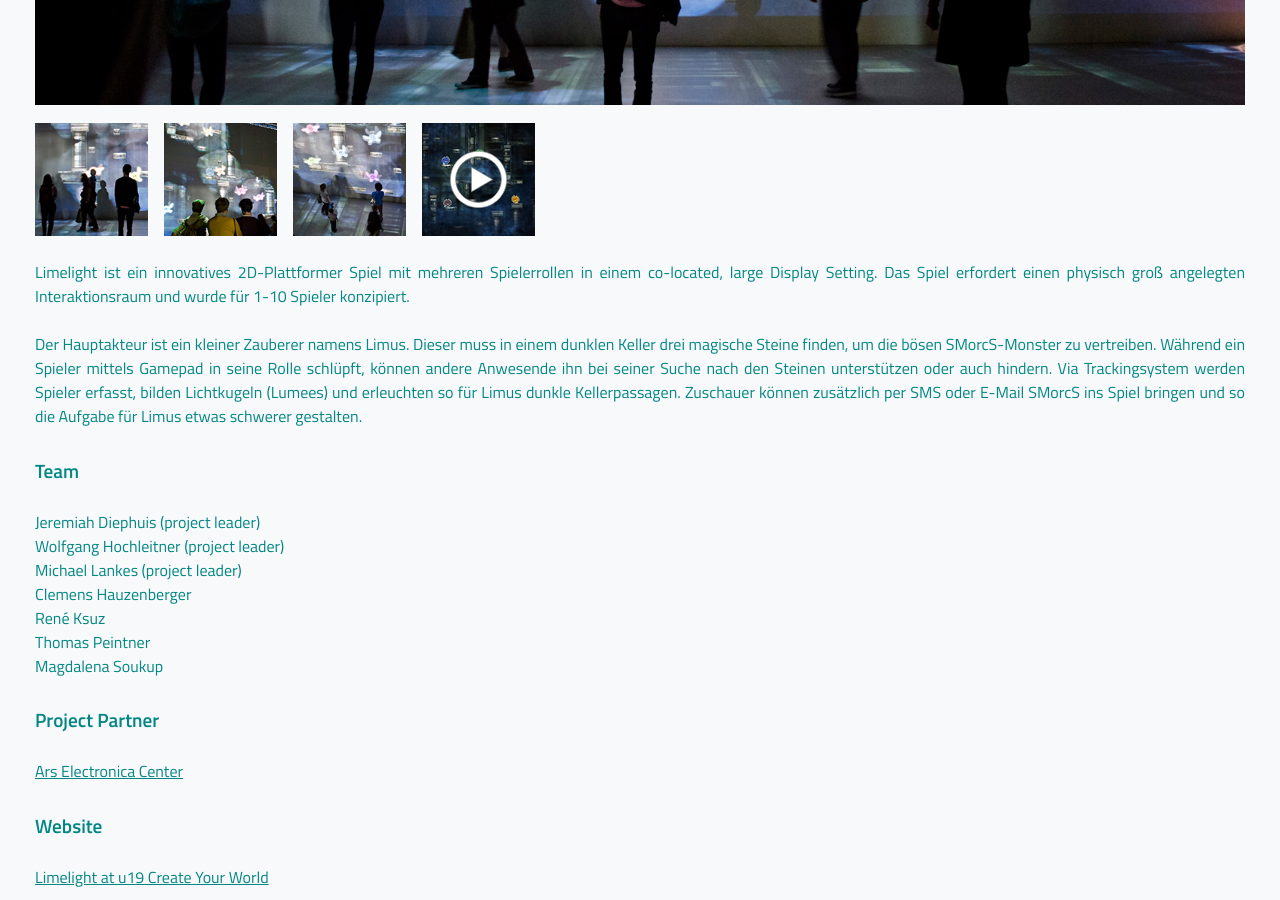
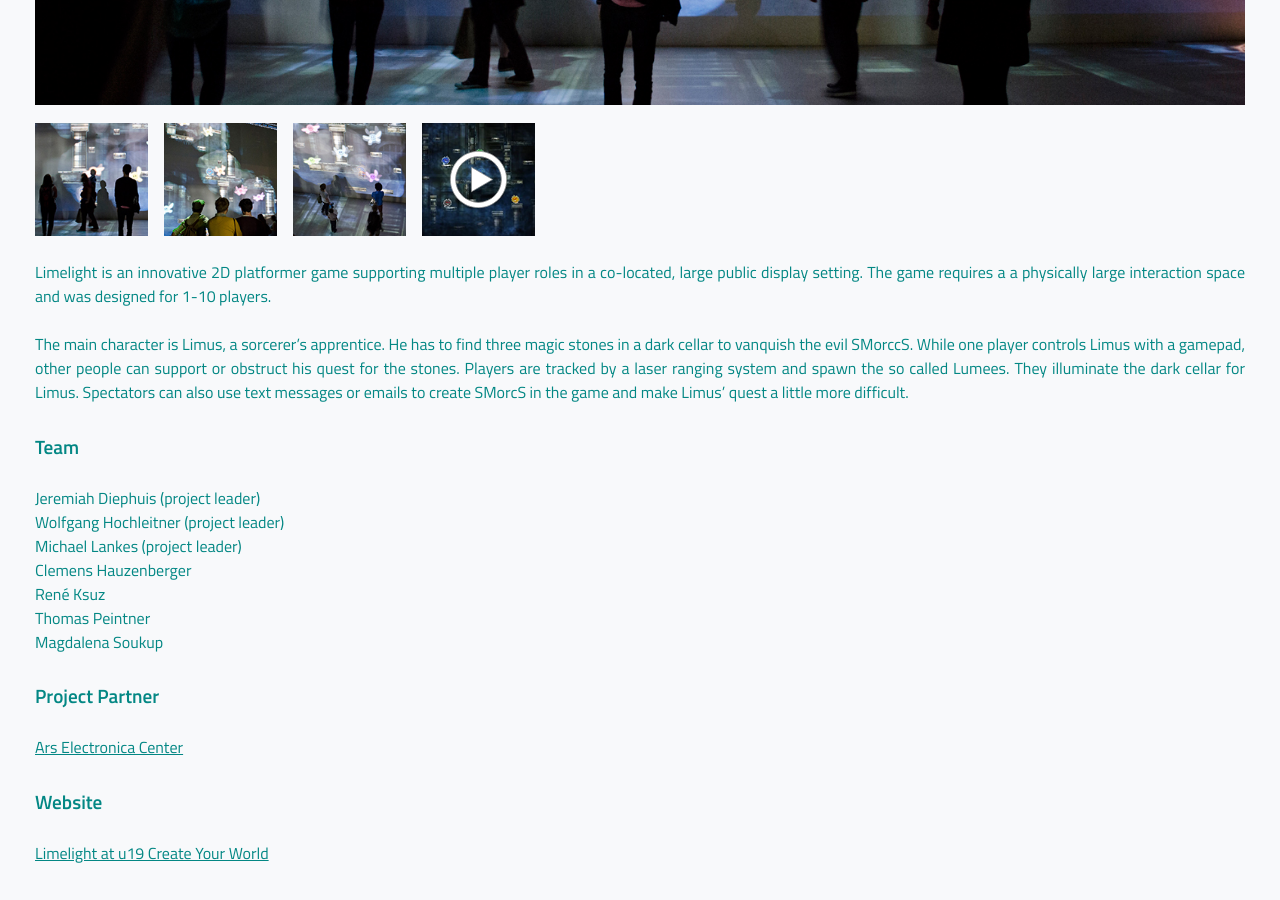
Before and after one commit to Playful-Interactive-Environments/pie-lab.at, a Jekyll site: the page built from _projects/limelight.md, in a window 1280 px wide and 900 px high, scrolled down 591 px. Built offline with Jekyll 4.4.1, drawn with Linux system fonts in a browser that asks for light colours.

Commit message:
Added English Limelight description
... and removed the German one.

```diff
--- a/_projects/limelight.md
+++ b/_projects/limelight.md
@@ -20,9 +20,9 @@ gallery:
     preview: "limelight-video-150.jpg"
 ---
 
-Limelight ist ein innovatives 2D-Plattformer Spiel mit mehreren Spielerrollen in einem co-located, large Display Setting. Das Spiel erfordert einen physisch groß angelegten Interaktionsraum und wurde für 1-10 Spieler konzipiert.
+Limelight is an innovative 2D platformer game supporting multiple player roles in a co-located, large public display setting. The game requires a a physically large interaction space and was designed for 1-10 players.
 
-Der Hauptakteur ist ein kleiner Zauberer namens Limus. Dieser muss in einem dunklen Keller drei magische Steine finden, um die bösen SMorcS-Monster zu vertreiben. Während ein Spieler mittels Gamepad in seine Rolle schlüpft, können andere Anwesende ihn bei seiner Suche nach den Steinen unterstützen oder auch hindern. Via Trackingsystem werden Spieler erfasst, bilden Lichtkugeln (Lumees) und erleuchten so für Limus dunkle Kellerpassagen. Zuschauer können zusätzlich per SMS oder E-Mail SMorcS ins Spiel bringen und so die Aufgabe für Limus etwas schwerer gestalten.
+The main character is Limus, a sorcerer's apprentice. He has to find three magic stones in a dark cellar to vanquish the evil SMorccS. While one player controls Limus with a gamepad, other people can support or obstruct his quest for the stones. Players are tracked by a laser ranging system and spawn the so called Lumees. They illuminate the dark cellar for Limus. Spectators can also use text messages or emails to create SMorcS in the game and make Limus' quest a little more difficult.
 
 ## Team
 
@@ -40,4 +40,4 @@ Der Hauptakteur ist ein kleiner Zauberer namens Limus. Dieser muss in einem dunk
 
 ## Website
 
-[Limelight at u19 Create Your World](http://www.aec.at/u19/2012/07/13/limelight/)
+[Limelight at u19 Create Your World](http://www.aec.at/u19/en/2012/07/13/limelight/)
```
